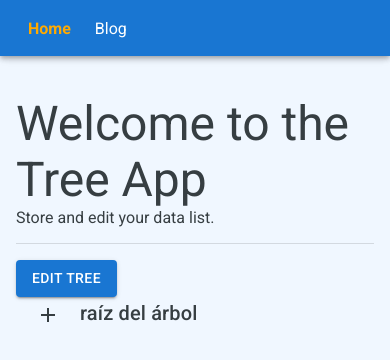
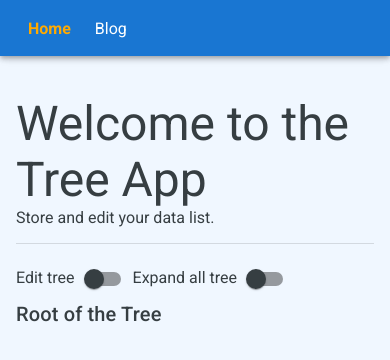
Before and after one commit to darianaren/react-tree-app, a React (Create React App) app: page / in a window 390 px wide. Shown: the top 360 px of the page. Built offline with nearby package versions, Linux system fonts and the light colour scheme.

Commit message:
[main] update (providers/EditableTreeProvider)

```diff
--- a/src/components/Tree/Tree.interfaces.ts
+++ b/src/components/Tree/Tree.interfaces.ts
@@ -1,8 +1,4 @@
-interface TreeNode {
-  id: string;
-  title: string;
-  children?: TreeNode[];
-}
+import { TreeNode } from "../../providers/EditableTreeProvider/EditableTreeProvider.interfaces";
 
 export interface RenderTreeProps {
   data: TreeNode[];
--- a/src/components/Tree/Tree.tsx
+++ b/src/components/Tree/Tree.tsx
@@ -1,4 +1,4 @@
-import React, { useState } from "react";
+import React, { useEffect, useState } from "react";
 
 import { Add, Remove } from "@mui/icons-material";
 
@@ -17,13 +17,18 @@ const RenderTree: React.FC<RenderTreeProps> = ({ data }) => {
 };
 
 const Tree: React.FC<TreeProps> = ({ title, value, onChange }) => {
-  const { editableTree } = useTree();
+  const { editableTree, expandAllTree } = useTree();
 
   const [isOpen, setIsOpen] = useState(false);
 
   const toggleOpen = () => setIsOpen((prev) => !prev);
 
   const icon = isOpen ? <Remove /> : <Add />;
+
+  useEffect(() => {
+    setIsOpen(expandAllTree);
+  }, [expandAllTree]);
+
   return (
     <Box component="li" sx={{ listStyle: "none" }}>
       <Box component="div" sx={{ display: "flex" }}>
--- a/src/pages/Home.tsx
+++ b/src/pages/Home.tsx
@@ -1,31 +1,9 @@
-import { Button, Divider, Typography } from "@mui/material";
+import { Divider, Switch, Typography } from "@mui/material";
 
 import Tree from "../components/Tree/Tree";
 import useTree from "../hooks/useTree";
 const Home = () => {
-  const { toggleEditable } = useTree();
-
-  const prueba = {
-    title: "raíz del árbol",
-    children: [
-      {
-        id: "1",
-        title: "hijo1",
-        children: [
-          {
-            id: "2",
-            title: "nieto1",
-            children: []
-          }
-        ]
-      },
-      {
-        id: "3",
-        title: "hijo2",
-        children: []
-      }
-    ]
-  };
+  const { tree, toggleEditable, toggleExpandAllTree } = useTree();
 
   return (
     <>
@@ -36,10 +14,13 @@ const Home = () => {
 
       <Divider component="hr" style={{ margin: "1rem 0" }} />
 
-      <Button variant="contained" onClick={toggleEditable}>
-        Edit tree
-      </Button>
-      <Tree title={prueba.title} value={prueba.children} />
+      <label>Edit tree</label>
+      <Switch aria-label="Toggle editable tree" onClick={toggleEditable} />
+
+      <label>Expand all tree</label>
+      <Switch aria-label="Toggle expand tree" onClick={toggleExpandAllTree} />
+
+      <Tree title={tree.title} value={tree.children} />
     </>
   );
 };
--- a/src/providers/EditableTreeProvider/EditableTreeProvider.tsx
+++ b/src/providers/EditableTreeProvider/EditableTreeProvider.tsx
@@ -1,20 +1,52 @@
-import { useState } from "react";
+import { useEffect, useState } from "react";
 
 import {
   EditableTreeProviderProps,
-  ToggleEditableFunction
+  ToggleFunction,
+  TreeNode,
+  UpdateTreeFunction
 } from "./EditableTreeProvider.interfaces";
+import { TREE_DEFAULT } from "./constants";
 
+import { getItem } from "../../utils/localStorage";
 import EditableTreeContext from "../../context/EditableTreeContext";
 
 function EditableTreeProvider({ children }: EditableTreeProviderProps) {
+  const [tree, setTree] = useState<TreeNode>(TREE_DEFAULT);
   const [editableTree, setEditableTree] = useState(false);
+  const [expandAllTree, setExpandAllTree] = useState(false);
 
-  const toggleEditable: ToggleEditableFunction = () =>
-    setEditableTree((prev) => !prev);
+  const savedTree = getItem("tree", TREE_DEFAULT);
+
+  useEffect(() => {
+    if (savedTree?.expired || !savedTree?.value) {
+      return setTree(TREE_DEFAULT);
+    }
+    return setTree(savedTree?.value);
+    // eslint-disable-next-line react-hooks/exhaustive-deps
+  }, []);
+
+  const updateTree: UpdateTreeFunction = async (newTree = TREE_DEFAULT) => {
+    setTree(newTree);
+    (await import("../../utils/localStorage")).setItem("tree", newTree);
+  };
+
+  const toggleEditable: ToggleFunction = () => setEditableTree((prev) => !prev);
+
+  const toggleExpandAllTree: ToggleFunction = () =>
+    setExpandAllTree((prev) => !prev);
 
   return (
-    <EditableTreeContext.Provider value={{ editableTree, toggleEditable }}>
+    <EditableTreeContext.Provider
+      value={{
+        tree,
+        expandAllTree,
+        editableTree,
+        updateTree,
+        toggleEditable,
+        toggleExpandAllTree
+      }}
+    >
       {children}
     </EditableTreeContext.Provider>
   );
--- /dev/null
+++ b/src/providers/EditableTreeProvider/constants.ts
@@ -0,0 +1,5 @@
+export const TREE_DEFAULT = Object.freeze({
+  id: "1",
+  children: [],
+  title: "Root of the Tree"
+});
--- /dev/null
+++ b/src/utils/localStorage.ts
@@ -0,0 +1,52 @@
+/**
+ * Retrieve an item from local storage by key.
+ *
+ * @param {string} key - The key to retrieve the item.
+ * @param {T} initialValue - The initial value if the key does not exist.
+ *
+ * @returns {{ value: T; expired: boolean } | undefined} The retrieved item from local storage with additional metadata (e.g., expiration status), or undefined if not in a browser environment.
+ */
+export const getItem = <T>(
+  key: string,
+  initialValue: T
+): { value: T; expired: boolean } | undefined => {
+  if (typeof window === "undefined") return undefined;
+
+  const item = localStorage.getItem(key);
+
+  const parsedItem = item ? JSON.parse(item) : initialValue;
+
+  const expired = parsedItem?.timestamp
+    ? new Date().getTime() > parsedItem.timestamp
+    : false;
+
+  return { value: parsedItem, expired };
+};
+
+/**
+ * Set an item in local storage with optional service life (expiration).
+ *
+ * @param {string} key - The key under which to store the item.
+ * @param {T} data - The data to store in local storage.
+ * @param {number} [serviceLife] - The optional service life (in milliseconds) for the item.
+ */
+export const setItem = <T>(
+  key: string,
+  data: T,
+  serviceLife?: number
+): void => {
+  const timestamp = serviceLife
+    ? new Date().getTime() + serviceLife
+    : undefined;
+
+  localStorage.setItem(key, JSON.stringify({ ...data, timestamp }));
+};
+
+/**
+ * Remove an item from local storage by key.
+ *
+ * @param {string} key - The key of the item to remove from local storage.
+ */
+export const removeItem = (key: string): void => {
+  localStorage.removeItem(key);
+};
```
Also changed, not shown: src/providers/EditableTreeProvider/EditableTreeProvider.interfaces.ts (+16 -2 lines).
